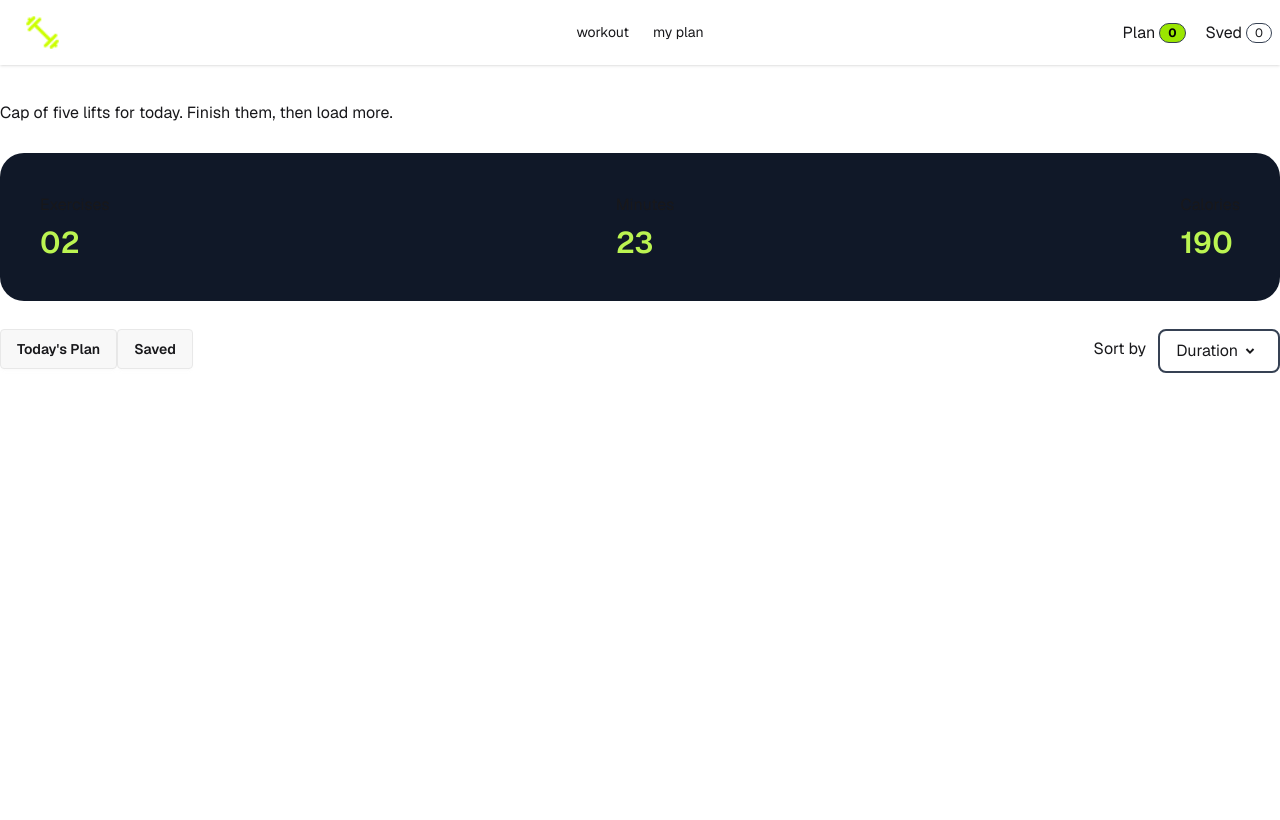
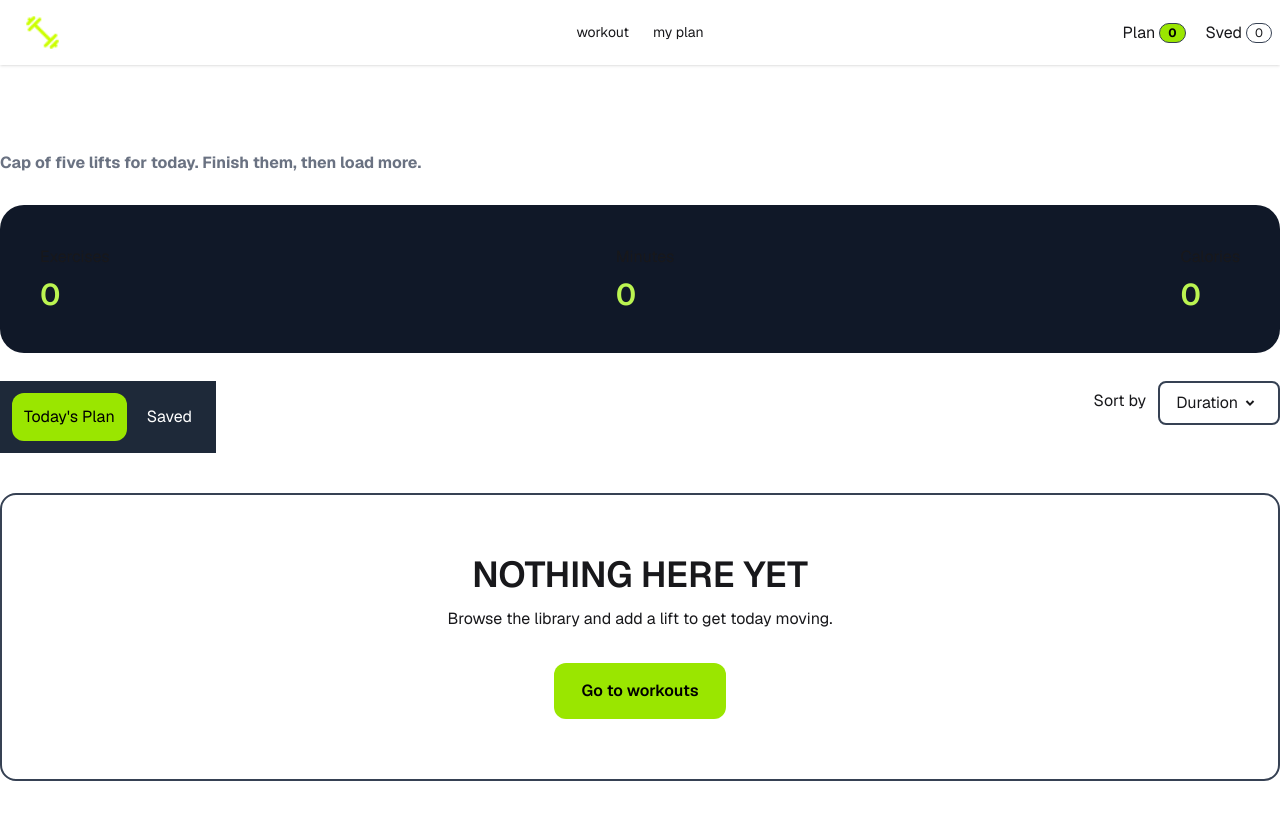
Before and after one commit to HR-Rana/PH-assignment06-fit-log, a Next.js app in the folder fit-log-app/: page /my-plan in a window 1280 px wide. Built offline with nearby package versions, Linux system fonts and the light colour scheme.

Commit message:
plans and save add remove sucessfully done

```diff
--- a/fit-log-app/app/components/heroSection/Hero.tsx
+++ b/fit-log-app/app/components/heroSection/Hero.tsx
@@ -5,8 +5,8 @@ import Image from 'next/image'
 export default function Hero() {
     return (
         <div className='w-full py-10! px-15 bg-gray-900 rounded-4xl'>
-            <div className="flex justify-between items-center">
-                <div className="left-text flex flex-col text-left! justify-start! w-[55%] ">
+            <div className="block  md:flex justify-between items-center">
+                <div className="left-text flex flex-col text-left! justify-start! w-full lg:w-[55%] ">
                     <p className='text-lime-400'>WORKOUT LIBRARY</p>
                     <h2 className='text-6xl my-4 font-bold'>TRAIN WITH INTENT. LOG
                         EVERY SET.</h2>
--- a/fit-log-app/app/components/libery/libery.tsx
+++ b/fit-log-app/app/components/libery/libery.tsx
@@ -15,7 +15,7 @@ export default async function Libery() {
                 <p>Twelve lifts covering every major muscle group.</p>
             </div>
 
-            <div className="grid grid-cols-3 gap-6">
+            <div className="grid grid-cols-1 px-2 py-3 md:p-0 md:grid-cols-3 gap-6">
                 {
                     data.map((items: IDatatype, i: number) => {
                         return (
--- a/fit-log-app/app/components/planCardContainer/PlanCardDisplayContainer.tsx
+++ b/fit-log-app/app/components/planCardContainer/PlanCardDisplayContainer.tsx
@@ -1,21 +1,28 @@
 "use client"
 
-import React, { useContext } from 'react'
+import React, { useContext, useEffect, useState } from 'react'
 import TodaysPlanTabs from './planTabs/todaysPlan'
 import PlanCardItems from './planCardsItems/PlanCardItems'
 import { DataContextProvider } from '@/app/Context/DataContext'
 import { RiArrowDropDownLine } from "react-icons/ri";
+import Link from 'next/link'
+
+type RemoveFrom = "todaysPlan" | "save";
+
+export default function PlanCardDisplayContainer() {
+    const { todaysPlan, setTodaysPlan, save } = useContext(DataContextProvider)
+    const [filter, setFilter] = useState("duration");
+    const [tabs, setTabs] = useState(true)
+    const displayData = tabs ? todaysPlan : save;
 
 
-export default function PlanCardDisplayContainer() {
-    const { todaysPlan } = useContext(DataContextProvider)
 
-    console.log(todaysPlan)
+
     return (
         <div>
             <div className="plan-teb-bar flex justify-between">
                 <div className="left-tabs">
-                    <TodaysPlanTabs />
+                    <TodaysPlanTabs tabs={tabs} setTabs={setTabs} />
                 </div>
                 <div className="right-site-sorting flex gap-3 ">
                     <p className='mt-2'>Sort by</p>
@@ -42,17 +49,33 @@ export default function PlanCardDisplayContainer() {
                     </div>
                 </div>
             </div>
-            <div className="cards-displays">
-                {
-                    todaysPlan.map((items: IDatatype) => {
+            <div className="cards-displays transition-all ">
+                {displayData.length > 0 ?
+                    displayData.map((items: IDatatype, i: number) => {
                         return (
-                            <div className="card-container border-2 border-gray-800 rounded-xl py-5" key={items.id}>
-                                <PlanCardItems data={items} />
+                            <div
+                                className="card-container border-2 border-gray-600 rounded-xl py-2 my-5"
+                                key={i}
+                            >
+                                <PlanCardItems data={items} removeFrom={tabs ? "todaysPlan" : "save"} />
                             </div>
-                        )
-                    })
+                        );
+                    }) :
+                    <div className='border-2 border-gray-700 rounded-2xl py-15 px-5 my-10'>
+                        <div className="flex flex-col items-center">
+                            <h4 className='text-4xl mb-3 uppercase font-semibold'>NOTHING HERE YET</h4>
+                            <p>Browse the library and add a lift to get today moving.</p>
+                            <button className='bg-lime-400 text-black font-semibold rounded-xl mt-8 py-4 px-7'><Link href={'/workout'} > Go to workouts</Link></button>
+                        </div>
+                    </div>
+
                 }
             </div>
         </div>
     )
 }
+//  <div>
+//                             <h4>NOTHING HERE YET</h4>
+//                             <p>Browse the library and add a lift to get today moving.</p>
+//                             <button>Go to workouts</button>
+//                         </div>
--- a/fit-log-app/app/components/planCardContainer/planCardsItems/PlanCardItems.tsx
+++ b/fit-log-app/app/components/planCardContainer/planCardsItems/PlanCardItems.tsx
@@ -1,35 +1,55 @@
 import Image from 'next/image'
-import React from 'react'
+import React, { useContext } from 'react'
 import { IoTimeSharp } from "react-icons/io5";
 import { FaFireAlt } from "react-icons/fa";
 import { FaStar } from "react-icons/fa";
 import ActionButtons from '../actionButtons/ActionButtons';
+import { DataContextProvider } from '@/app/Context/DataContext';
+import { toast } from 'react-toastify';
 
 
+interface Props {
+    data: IDatatype;
+    removeFrom: "todaysPlan" | "save";
+}
 
-export default function PlanCardItems({ data }: { data: IDatatype }) {
+export default function PlanCardItems({ data, removeFrom }: Props) {
 
+    const { setTodaysPlan, setSave } = useContext(DataContextProvider)
 
+    const handleRemoveItems = (data: IDatatype) => {
+        if (removeFrom === "todaysPlan") {
+            setTodaysPlan((prev) =>
+                prev.filter((item) => item.id !== data.id)
+
+            );
+        } else {
+            setSave((prev) =>
+                prev.filter((item) => item.id !== data.id)
+            );
+        }
+        toast.success(`${data.name} is Removed`)
+    };
 
     return (
-        <div className='py-3'>
-            <div className="left-content flex n">
-                <div>
-                    <Image src={data.image} width={100} height={30} alt={data.name} />
+        <div className='py-3 px-5 flex justify-between items-center '>
+            <div className="left-content flex gap-5 w-[{40}%]">
+                <div className='flex items-center'>
+                    <Image src={data.image} width={150} height={50} alt={data.name} className='object-contain' />
                 </div>
-                <div>
+                <div className='w-full!'>
                     <h4 className='text-2xl uppercase font-semibold'>{data.name}</h4>
                     <p>{data.equipment}</p>
 
-                    <div className="card-footer border-t-[{1}px] text-gray-500 border-gray-800 py-5 flex justify-between">
+                    <div className="card-footer w-[{50}%] border-t-[{1}px] text-gray-500 gap-5 [&>p>span>svg]:text-lime-400 border-gray-800 py-5 flex justify-between">
                         <p className='flex gap-2 items-center'><span><IoTimeSharp /></span> {data.duration}</p>
                         <p className='flex gap-2 items-center'><span><FaFireAlt /></span> {data.caloriesBurned}</p>
                         <p className='flex gap-2 items-center'><span><FaStar /></span> {data.rating}</p>
                     </div>
                 </div>
             </div>
-            <div className="right-content">
-                <ActionButtons data={data} />
+            <div className="right-content flex justify-between w-[{45}%]">
+                <ActionButtons data={data} handleRemoveItems={handleRemoveItems} />
             </div>
         </div>
     )
--- a/fit-log-app/app/components/planCardContainer/planTabs/todaysPlan.tsx
+++ b/fit-log-app/app/components/planCardContainer/planTabs/todaysPlan.tsx
@@ -2,11 +2,30 @@
 "use client"
 import React from 'react'
 
-export default function TodaysPlanTabs() {
+export default function TodaysPlanTabs({ tabs, setTabs }) {
+
     return (
-        <div className="">
-            <button className='btn'>Today's Plan</button>
-            <button className='btn'>Saved</button>
+        <div className="flex gap-2 px-3 py-3 bg-gray-800">
+            <button
+                onClick={() => setTabs(true)}
+                className={`px-3 py-3 ${tabs
+                    ? "bg-lime-400 rounded-xl text-black"
+                    : "bg-gray-800 text-white"
+                    }`}
+            >
+                Today's Plan
+            </button>
+
+            <button
+                onClick={() => setTabs(false)}
+                className={`px-3 py-3 ${!tabs
+                    ? "bg-lime-400 rounded-xl text-black"
+                    : "bg-gray-800 text-white"
+                    }`}
+            >
+                Saved
+            </button>
         </div>
+
     )
 }
--- a/fit-log-app/app/layout.tsx
+++ b/fit-log-app/app/layout.tsx
@@ -3,6 +3,7 @@ import { Geist, Geist_Mono } from "next/font/google";
 import "./globals.css";
 import NavBar from "./components/nav/NavBar";
 import DataContext from "./Context/DataContext";
+import { ToastContainer } from "react-toastify";
 
 const geistSans = Geist({
   variable: "--font-geist-sans",
@@ -32,6 +33,7 @@ export default function RootLayout({ children }: LayoutProps<"/">) {
           </div>
           {children}
         </DataContext>
+        <ToastContainer />
       </body>
     </html>
   );
--- a/fit-log-app/app/my-plan/page.tsx
+++ b/fit-log-app/app/my-plan/page.tsx
@@ -1,26 +1,49 @@
-import React from 'react'
+"use client"
+
+import React, { useContext } from 'react'
 import TodaysPlanTabs from '../components/planCardContainer/planTabs/todaysPlan'
 import PlanCardDisplayContainer from '../components/planCardContainer/PlanCardDisplayContainer'
+import { DataPromise } from '../page'
+import { DataContextProvider } from '../Context/DataContext';
 
 export default function MyPlanPage() {
+
+    const { save, setSave, todaysPlan, setTodaysPlan } = useContext(DataContextProvider);
+
+    const allPlanData = [...todaysPlan, ...save]
+
+
+
+    const TotalMinutes = allPlanData.reduce((total: number, items: IDatatype) => total + items.duration, 0)
+    const totalChalories = allPlanData.reduce((total, data) => total + data.caloriesBurned, 0)
+
+
+
+
+
+
+
+
+
+
     return (
         <div className='container mx-auto'>
-            <div className="title">
+            <div className="title mt-10 leading-7 font-bold">
                 <h3 className='text-3xl text-white uppercase '>MY PLAN</h3>
-                <p>Cap of five lifts for today. Finish them, then load more.</p>
+                <p className='text-gray-500 mt-2'>Cap of five lifts for today. Finish them, then load more.</p>
             </div>
             <div className="plan-heading [&>div>h4]:text-lime-300 [&>div>h4]:text-3xl [&>div>h4]:font-semibold [&>div>h4]:mt-2  [&>h4]:p-1 flex justify-between my-7 bg-gray-900 py-10 rounded-3xl px-10">
                 <div className="">
                     <p>Exercises</p>
-                    <h4 >02</h4>
+                    <h4 >{allPlanData.length}</h4>
                 </div>
                 <div>
                     <p>Minutes</p>
-                    <h4 >23</h4>
+                    <h4 >{TotalMinutes}</h4>
                 </div>
                 <div>
                     <p>Calories</p>
-                    <h4 >190</h4>
+                    <h4 >{totalChalories}</h4>
                 </div>
             </div>
             <div className="plan-tabs-container">
--- a/fit-log-app/package.json
+++ b/fit-log-app/package.json
@@ -13,7 +13,8 @@
     "next": "16.3.6",
     "react": "19.2.8",
     "react-dom": "19.2.8",
-    "react-icons": "^5.7.0"
+    "react-icons": "^5.7.0",
+    "react-toastify": "^11.1.0"
   },
   "devDependencies": {
     "@tailwindcss/postcss": "^4.3.3",
```
Also changed, not shown: fit-log-app/app/Context/DataContext.tsx (+15 -0 lines), fit-log-app/app/components/buttons/SaveforLater.tsx (+23 -2 lines), fit-log-app/app/components/buttons/addTodaysPlan.tsx (+12 -14 lines), fit-log-app/app/components/planCardContainer/actionButtons/ActionButtons.tsx (+13 -8 lines), 1 other file (tests, documents, lock files or other folders).
